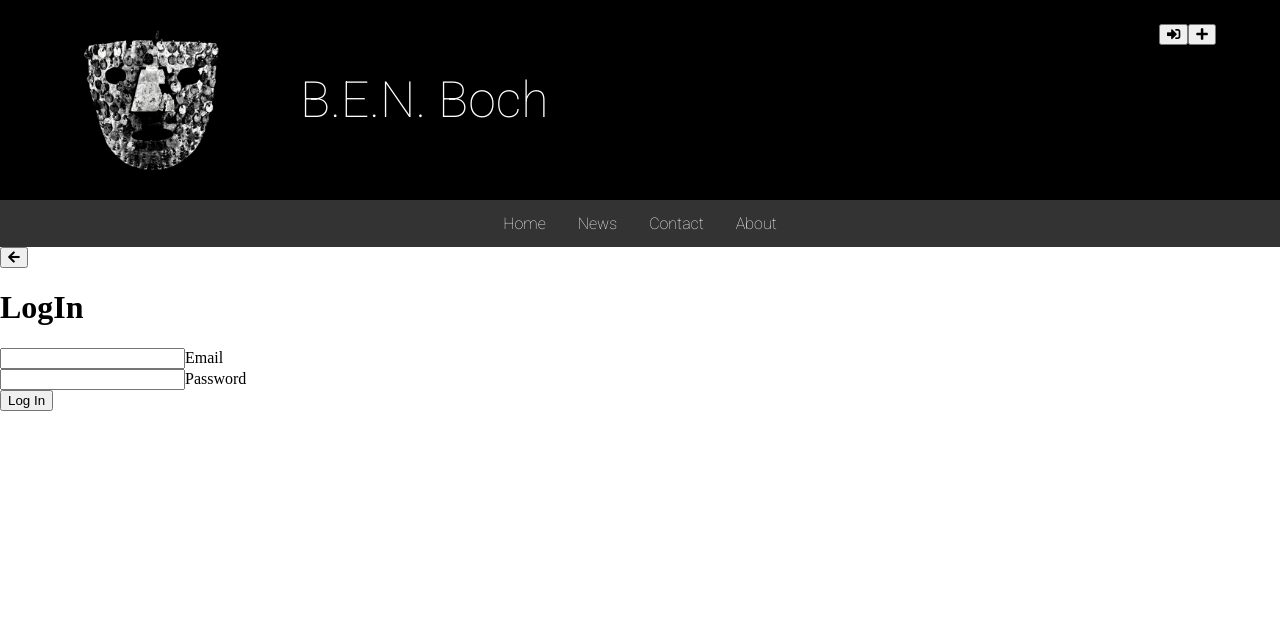
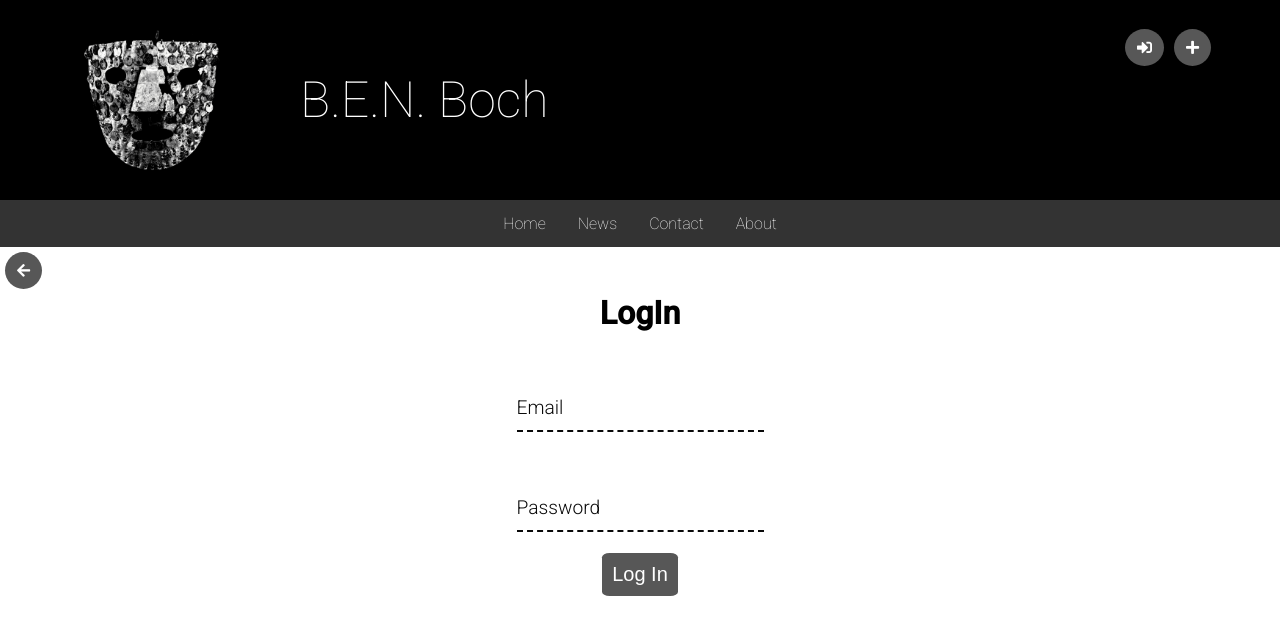
Before and after one commit to NewmensRealm/ben-boch-blog, a React (Create React App) app: page /login in a window 1280 px wide. Shown: the top 634 px of the page. Built offline with nearby package versions, Linux system fonts and the light colour scheme.

Commit message:
Style login form

```diff
--- a/src/components/RegisterForm.jsx
+++ b/src/components/RegisterForm.jsx
@@ -1,9 +1,23 @@
 import React from 'react';
+import { Link } from 'react-router-dom';
+import Input from './Input';
+import Button from './Button';
+import '@fortawesome/fontawesome-free/css/all.css';
 
-export default function RegisterForm() {
+export default function LoginForm() {
 	return (
-		<div>
-			<h1>Register</h1>
-		</div>
+		<>
+			<Link to="/home">
+				<Button icon="fas fa-arrow-left" />
+			</Link>
+			<div className="form">
+				<h1 className="login-header">Register</h1>
+				<form>
+					<Input type="email" placeholder="Email" />
+					<Input type="password" placeholder="Password" />
+				</form>
+				<Button title="Register" />
+			</div>
+		</>
 	);
 }
--- a/src/styles/_button.scss
+++ b/src/styles/_button.scss
@@ -1,16 +1,37 @@
-button.accessButton {
-	background-color: #636363; /* Green */
+button:focus {
+	outline: 0;
+}
+
+button.default {
+	background-color: #575757;
 	border: none;
-	border-radius: 30px;
+	border-radius: 10%;
 	color: white;
-	padding: 15px 32px;
-	margin: 5px;
+	padding: 10px;
 	text-align: center;
 	text-decoration: none;
 	display: inline-block;
-	font-size: 16px;
+	font-size: 20px;
+	margin: 5px;
 	&:hover {
 		cursor: pointer;
 		background-color: #b1b1b1;
 	}
 }
+
+button.menuButton {
+	background-color: #575757;
+	border: none;
+	border-radius: 50%;
+	color: white;
+	padding: 10px 12px;
+	text-align: center;
+	text-decoration: none;
+	display: inline-block;
+	font-size: 15px;
+	margin: 5px;
+	&:hover {
+		cursor: pointer;
+		background-color: #b1b1b1;
+	}
+}
--- /dev/null
+++ b/src/styles/_loginform.scss
@@ -0,0 +1,77 @@
+$text-color: #0a0a0a;
+
+.form {
+	display: flex;
+	flex-direction: column;
+	align-items: center;
+	font-family: 'Roboto', sans-serif;
+	font-weight: 300;
+	.login-header {
+		margin: 0;
+	}
+}
+.field {
+	width: 100%;
+	margin: 0 auto;
+	position: relative;
+	border-bottom: 2px dashed $text-color;
+	margin: 4rem auto 1rem;
+	transition: 500ms;
+	&::after {
+		content: '';
+		position: relative;
+		display: block;
+		height: 4px;
+		width: 100%;
+		background: #d16dff;
+		transform: scaleX(0);
+		transform-origin: 0%;
+		opacity: 0;
+		transition: all 500ms ease;
+		top: 2px;
+	}
+	&:focus-within {
+		//border-color: transparent;
+		.label {
+			transform: scale(0.8) translateY(-2rem);
+			opacity: 1;
+		}
+
+		&::after {
+			transform: scaleX(1);
+			opacity: 1;
+		}
+	}
+}
+.label {
+	color: $text-color;
+	font-size: 1.2rem;
+	z-index: -1;
+	position: absolute;
+	left: 0;
+	transform: translateY(0);
+	transform-origin: 0%;
+	transition: transform 400ms;
+}
+.input {
+	outline: none;
+	border: none;
+	overflow: hidden;
+	margin: 0;
+	width: 100%;
+	padding: 0.25rem 0;
+	background: none;
+	color: black;
+	font-size: 1.2em;
+	transition: border 500ms;
+	&:valid {
+		color: yellowgreen;
+	}
+	&:invalid {
+		color: orangered;
+	}
+	&:not(:placeholder-shown) ~ .label {
+		transform: scale(0.8) translateY(-2rem);
+		opacity: 1;
+	}
+}
--- a/src/styles/styles.css
+++ b/src/styles/styles.css
@@ -1,19 +1,40 @@
-@import url("https://fonts.googleapis.com/css2?family=Roboto:wght@100;500&display=swap");
-button.accessButton {
-  background-color: #636363;
-  /* Green */
+@import url("https://fonts.googleapis.com/css2?family=Roboto:wght@100;300;500&display=swap");
+button:focus {
+  outline: 0;
+}
+
+button.default {
+  background-color: #575757;
   border: none;
-  border-radius: 30px;
+  border-radius: 10%;
   color: white;
-  padding: 15px 32px;
-  margin: 5px;
+  padding: 10px;
   text-align: center;
   text-decoration: none;
   display: inline-block;
-  font-size: 16px;
+  font-size: 20px;
+  margin: 5px;
 }
 
-button.accessButton:hover {
+button.default:hover {
+  cursor: pointer;
+  background-color: #b1b1b1;
+}
+
+button.menuButton {
+  background-color: #575757;
+  border: none;
+  border-radius: 50%;
+  color: white;
+  padding: 10px 12px;
+  text-align: center;
+  text-decoration: none;
+  display: inline-block;
+  font-size: 15px;
+  margin: 5px;
+}
+
+button.menuButton:hover {
   cursor: pointer;
   background-color: #b1b1b1;
 }
@@ -104,6 +125,108 @@ li a:hover {
   background-color: #111;
 }
 
+.form {
+  display: -webkit-box;
+  display: -ms-flexbox;
+  display: flex;
+  -webkit-box-orient: vertical;
+  -webkit-box-direction: normal;
+      -ms-flex-direction: column;
+          flex-direction: column;
+  -webkit-box-align: center;
+      -ms-flex-align: center;
+          align-items: center;
+  font-family: 'Roboto', sans-serif;
+  font-weight: 300;
+}
+
+.form .login-header {
+  margin: 0;
+}
+
+.field {
+  width: 100%;
+  margin: 0 auto;
+  position: relative;
+  border-bottom: 2px dashed #0a0a0a;
+  margin: 4rem auto 1rem;
+  -webkit-transition: 500ms;
+  transition: 500ms;
+}
+
+.field::after {
+  content: '';
+  position: relative;
+  display: block;
+  height: 4px;
+  width: 100%;
+  background: #d16dff;
+  -webkit-transform: scaleX(0);
+          transform: scaleX(0);
+  -webkit-transform-origin: 0%;
+          transform-origin: 0%;
+  opacity: 0;
+  -webkit-transition: all 500ms ease;
+  transition: all 500ms ease;
+  top: 2px;
+}
+
+.field:focus-within .label {
+  -webkit-transform: scale(0.8) translateY(-2rem);
+          transform: scale(0.8) translateY(-2rem);
+  opacity: 1;
+}
+
+.field:focus-within::after {
+  -webkit-transform: scaleX(1);
+          transform: scaleX(1);
+  opacity: 1;
+}
+
+.label {
+  color: #0a0a0a;
+  font-size: 1.2rem;
+  z-index: -1;
+  position: absolute;
+  left: 0;
+  -webkit-transform: translateY(0);
+          transform: translateY(0);
+  -webkit-transform-origin: 0%;
+          transform-origin: 0%;
+  -webkit-transition: -webkit-transform 400ms;
+  transition: -webkit-transform 400ms;
+  transition: transform 400ms;
+  transition: transform 400ms, -webkit-transform 400ms;
+}
+
+.input {
+  outline: none;
+  border: none;
+  overflow: hidden;
+  margin: 0;
+  width: 100%;
+  padding: 0.25rem 0;
+  background: none;
+  color: black;
+  font-size: 1.2em;
+  -webkit-transition: border 500ms;
+  transition: border 500ms;
+}
+
+.input:valid {
+  color: yellowgreen;
+}
+
+.input:invalid {
+  color: orangered;
+}
+
+.input:not(:placeholder-shown) ~ .label {
+  -webkit-transform: scale(0.8) translateY(-2rem);
+          transform: scale(0.8) translateY(-2rem);
+  opacity: 1;
+}
+
 body,
 html {
   margin: 0;
--- a/src/styles/styles.scss
+++ b/src/styles/styles.scss
@@ -1,7 +1,8 @@
-@import url("https://fonts.googleapis.com/css2?family=Roboto:wght@100;500&display=swap");
-@import "./button";
-@import "./banner";
-@import "./navbar";
+@import url('https://fonts.googleapis.com/css2?family=Roboto:wght@100;300;500&display=swap');
+@import './button';
+@import './banner';
+@import './navbar';
+@import './loginform';
 
 body,
 html {
```
Also changed, not shown: 1 other file (tests, documents, lock files or other folders).
